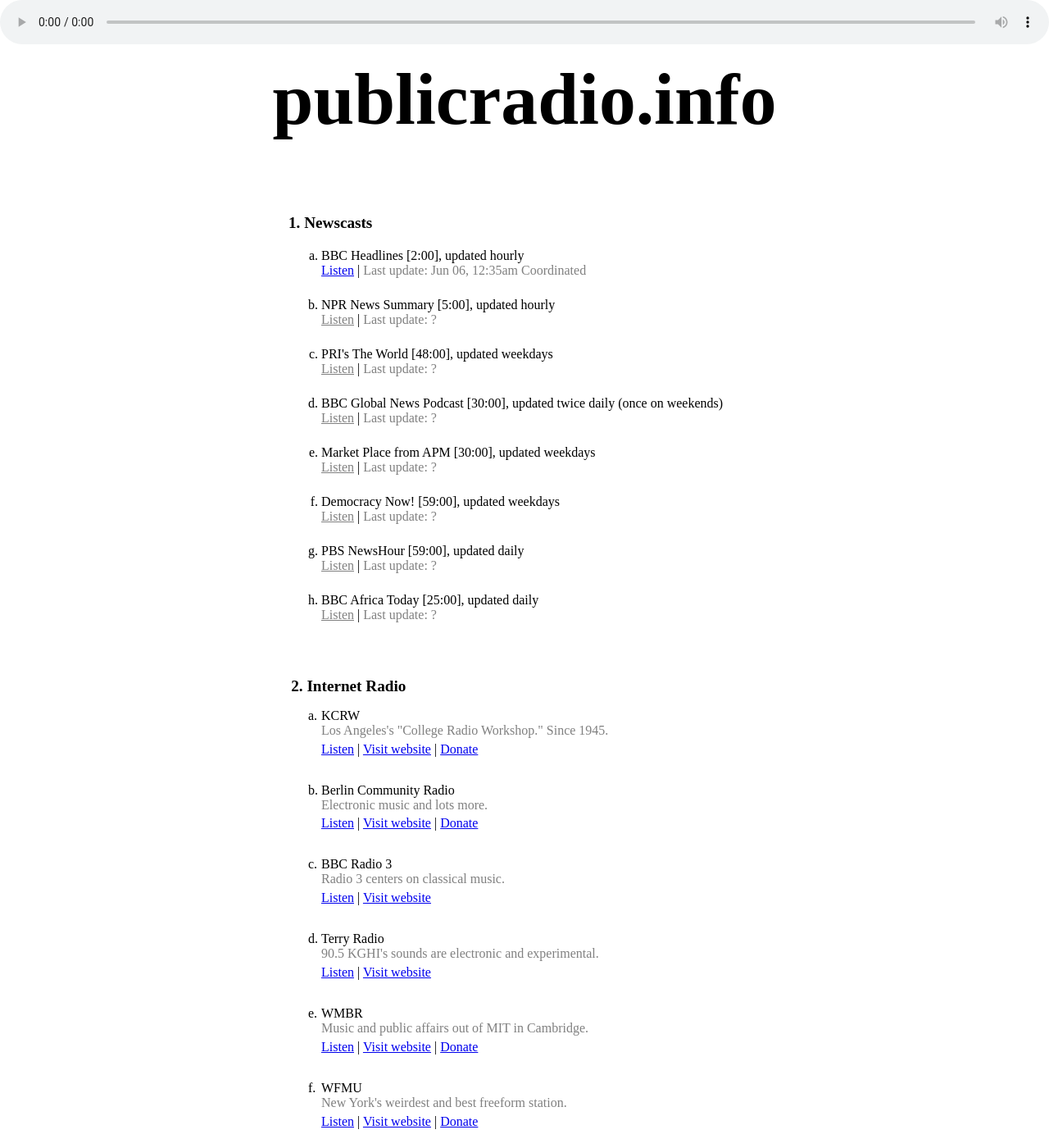
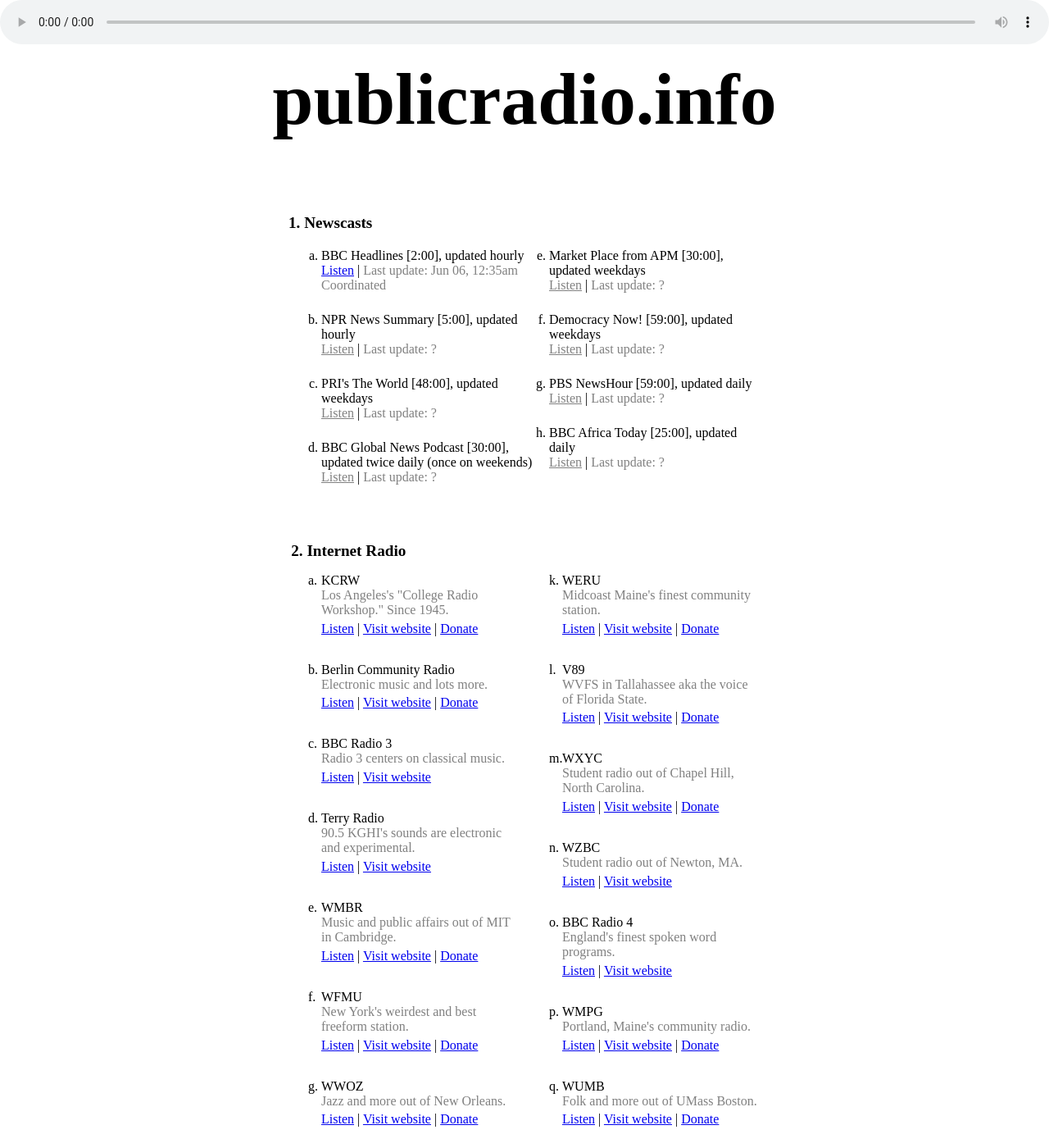
Before and after one commit to radioopensource/dotinfo, a Jekyll site: the page built from index.html, in a window 1280 px wide and 1400 px high. Shown: the whole window at 82% size. Built offline with Jekyll 4.4.1, drawn with Linux system fonts in a browser that asks for light colours; nearby versions of some CDN libraries.

Commit message:
Update styles.css
2 columns for ordered lists

```diff
--- a/css/styles.css
+++ b/css/styles.css
@@ -86,6 +86,12 @@
 ol {
   margin: 0;
   list-style-type: lower-alpha;
+  -webkit-column-count: 2; /* Chrome, Safari, Opera */
+  -moz-column-count: 2; /* Firefox */
+  column-count: 2;
+  -webkit-column-gap: 20px; /* Chrome, Safari, Opera */
+  -moz-column-gap: 20px; /* Firefox */
+  column-gap: 20px;
 }
 
 ol li:not(:last-child) {
```
